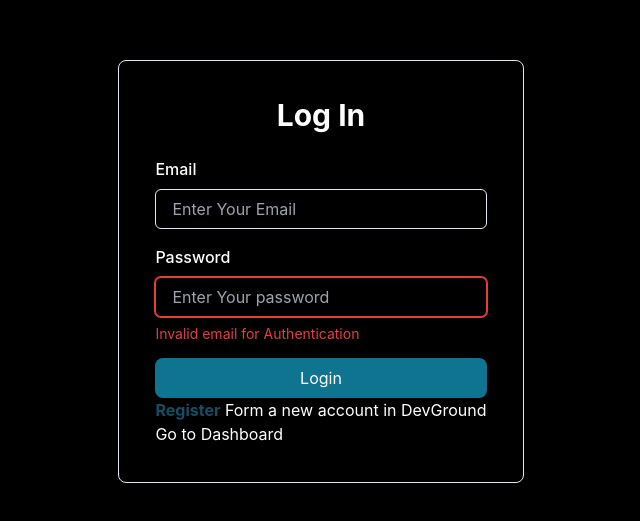
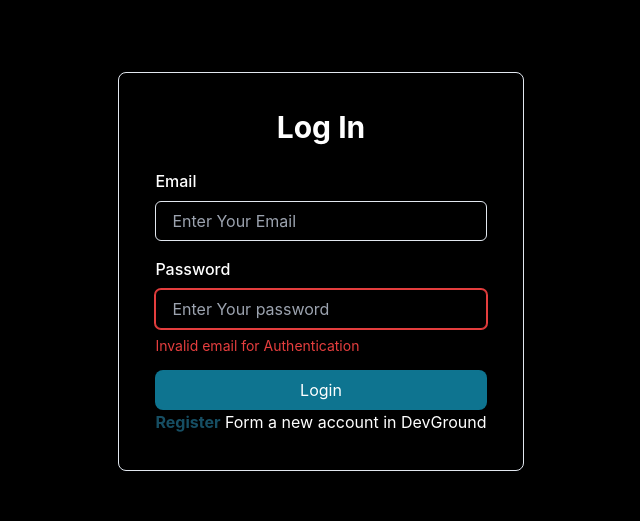
Before and after one commit to mrinalxdev/dev-ground, a React (Create React App) app: page /login in a window 1280 px wide. Shown: the part 129-650 px from the top of the page, without its empty margins (319-959 px from the left). Built offline with nearby package versions, Linux system fonts and the light colour scheme.

Commit message:
Fixes : Bug fixes in Login Toast

```diff
--- a/src/components/auth/Login.jsx
+++ b/src/components/auth/Login.jsx
@@ -2,9 +2,9 @@ import React from 'react'
 import { Center, Box, Heading, FormControl, FormLabel, Input, FormErrorMessage } from '@chakra-ui/react'
 import { Link } from 'react-router-dom'
 import { useForm } from 'react-hook-form'
-import { DASHBOARD, REGISTER } from '../../lib/routes'
 import { useLogin } from '../../hooks/auth'
 import { emailValidate, passwordValidate } from '../../utils/form-validate'
+import { REGISTER, DASHBOARD } from '../../lib/routes'
 
 const Login = () => {
     const {login, isLoading} = useLogin()
@@ -43,7 +43,7 @@ const Login = () => {
             </form>
 
             <p><Link to={REGISTER} className='font-bold text-cyan-900 hover:text-cyan-400'>Register</Link>
-             {" "}  Form a new account in DevGround <br /> Go to  <Link to={DASHBOARD}>Dashboard</Link></p>
+             {" "}  Form a new account in DevGround </p>
         </Box>
     </Center>
   )
```
